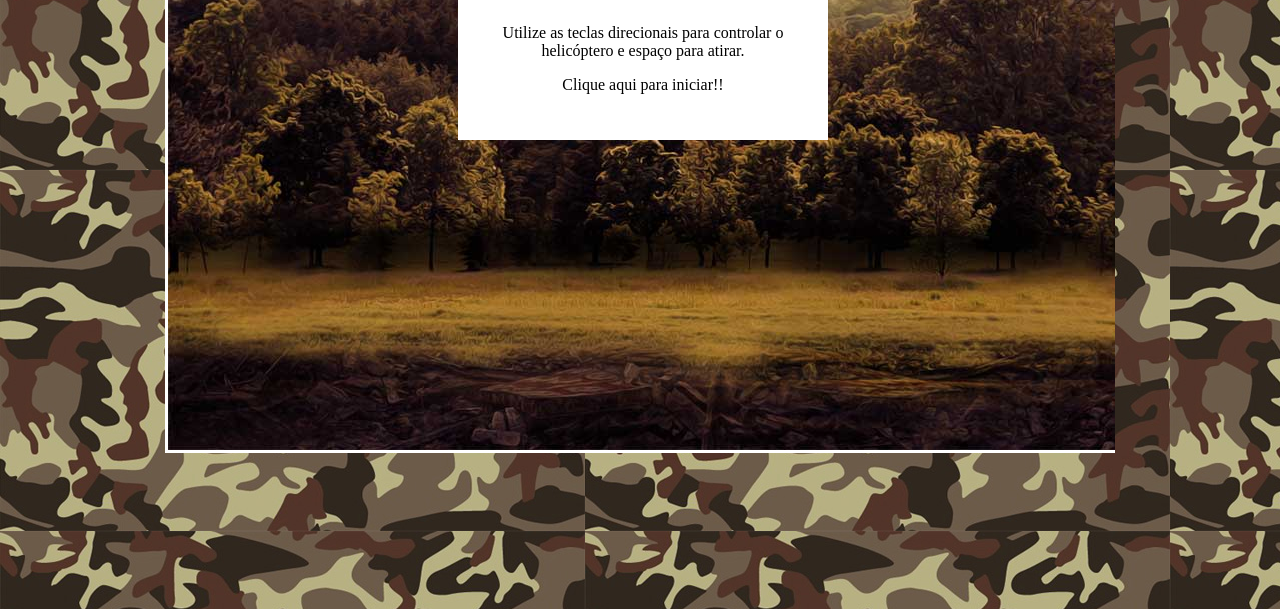
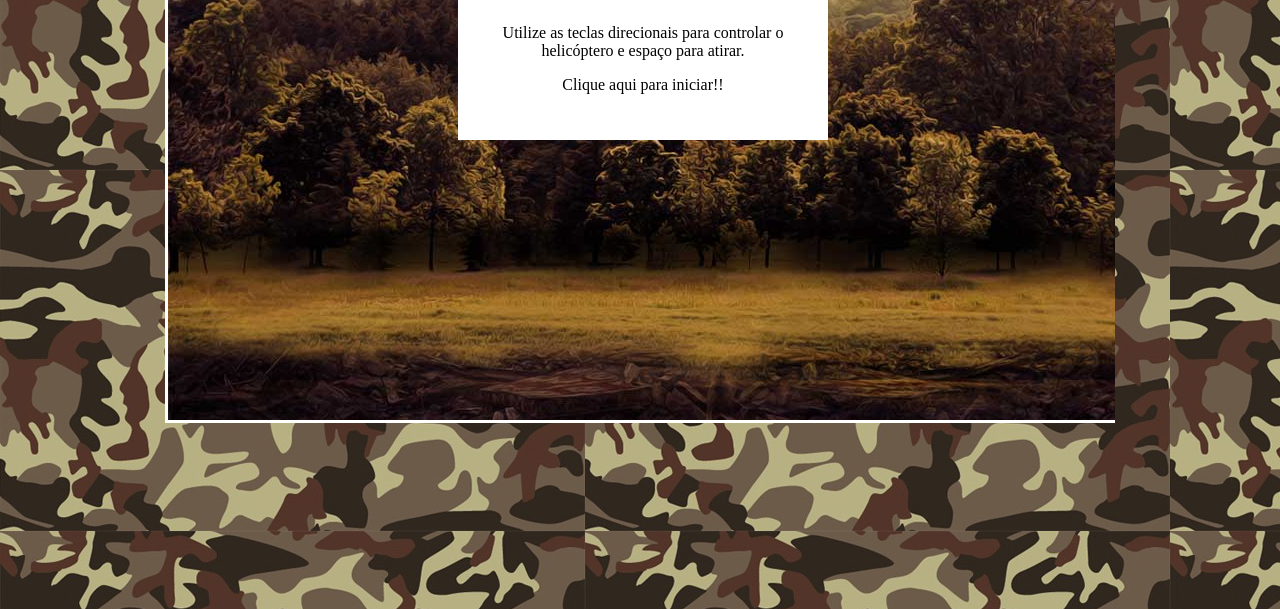
Before and after one commit to Leoo3s/game-nave, a plain HTML site: page index.html in a window 1280 px wide. Shown: the part 191-800 px from the top of the page. Drawn offline with Linux system fonts and the light colour scheme.

Commit message:
melhoria no codigo

```diff
--- a/css/main.css
+++ b/css/main.css
@@ -25,7 +25,7 @@ body {
 
 #fundoGame {
 	width:950px;
-	height:630px;
+	height:600px;
 	background-image:url(../img/fundo_game.jpg);
 	border-color:#FFF;
     border-style:solid;
```
